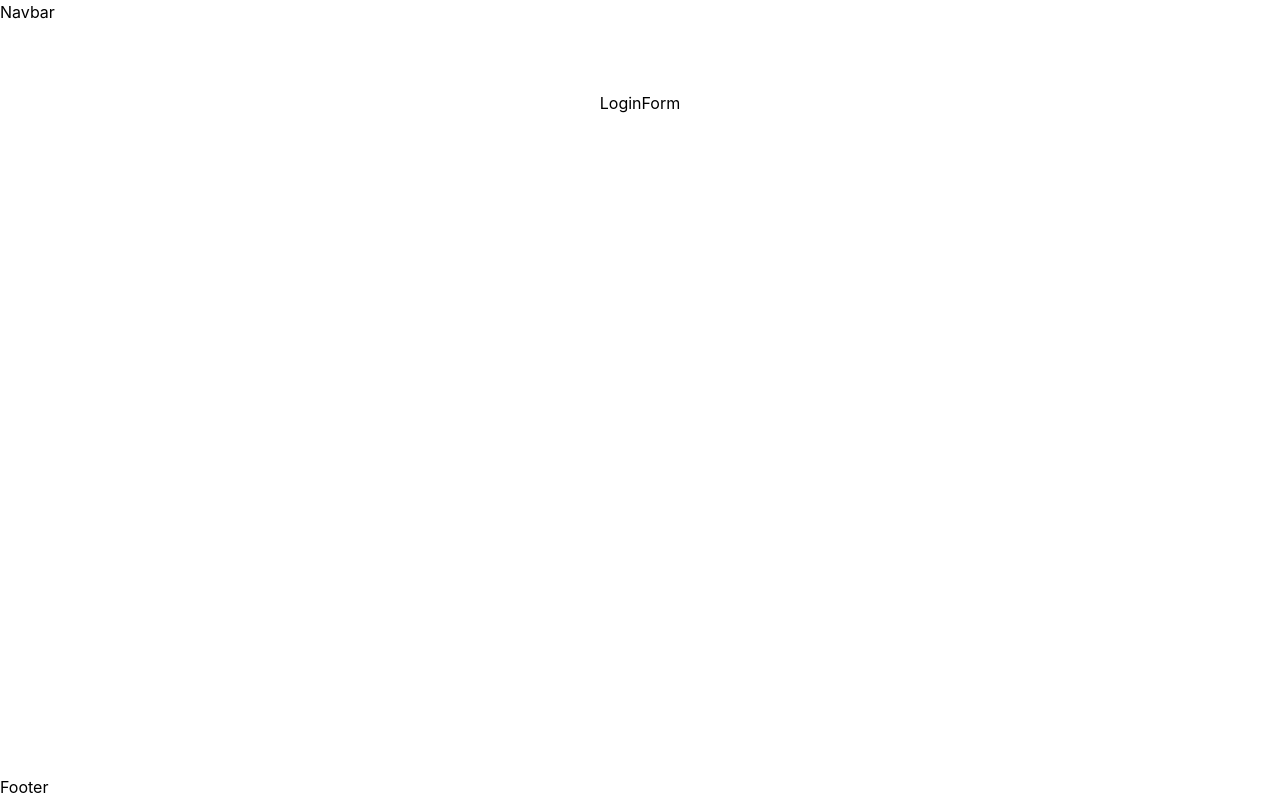
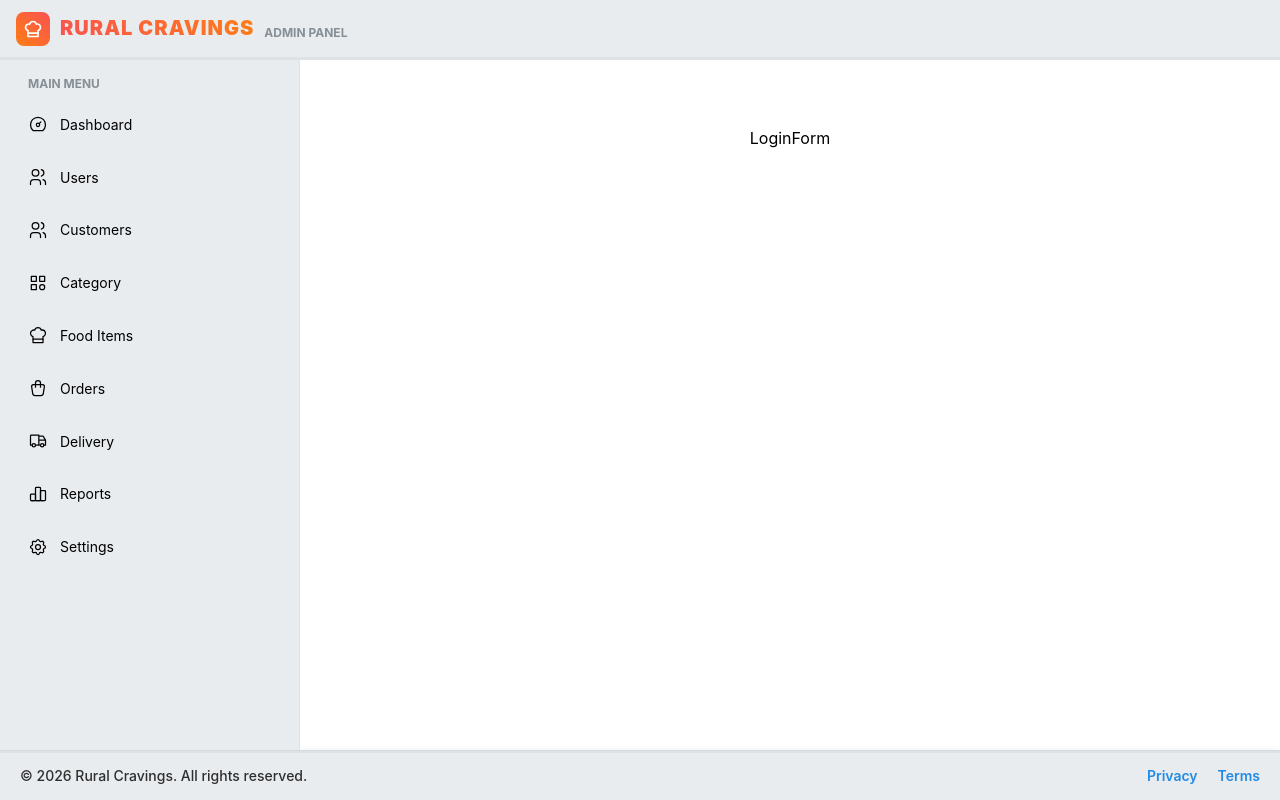
Before and after one commit to CheSubhro/Rural-Cravings, a React (Vite) app in the folder Admin Panel/Frontend/: page /login in a window 1280 px wide. Built offline with nearby package versions, Linux system fonts and the light colour scheme.

Commit message:
feat: implement responsive app shell layout with integrated navbar, sidebar and footer

```diff
--- a/Admin Panel/Frontend/package.json
+++ b/Admin Panel/Frontend/package.json
@@ -13,6 +13,7 @@
     "@mantine/core": "^9.3.1",
     "@mantine/hooks": "^9.3.1",
     "@reduxjs/toolkit": "^2.12.0",
+    "@tabler/icons-react": "^3.44.0",
     "axios": "^1.15.2",
     "clsx": "^2.1.1",
     "react": "^19.2.5",
--- a/Admin Panel/Frontend/src/components/layout/Footer/Footer.jsx
+++ b/Admin Panel/Frontend/src/components/layout/Footer/Footer.jsx
@@ -1,10 +1,30 @@
 
-import React from 'react'
+import { Group, Text, Anchor, Box } from '@mantine/core';
 
 const Footer = () => {
     return (
-        <div>Footer</div>
-    )
-}
+        <Box
+            h="100%"
+            style={{
+                display: 'flex',
+                alignItems: 'center',
+                justifyContent: 'space-between',
+                paddingLeft: '20px',
+                paddingRight: '20px',
+                borderTop: '2px solid #dee2e6',
+                backgroundColor: '#e9ecef',
+                boxShadow: '0 -2px 5px rgba(0,0,0,0.05)'
+            }}
+        >
+            <Text size="sm" fw={500} c="dark">
+                © 2026 Rural Cravings. All rights reserved.
+            </Text>
+            <Group gap="lg">
+                <Anchor href="#" size="sm" c="blue" fw={600}>Privacy</Anchor>
+                <Anchor href="#" size="sm" c="blue" fw={600}>Terms</Anchor>
+            </Group>
+        </Box>
+    );
+};
 
-export default Footer
+export default Footer;
--- a/Admin Panel/Frontend/src/components/layout/Navbar/Navbar.jsx
+++ b/Admin Panel/Frontend/src/components/layout/Navbar/Navbar.jsx
@@ -1,10 +1,43 @@
 
-import React from 'react'
+import React from 'react';
+import { Group, Burger, Text, ThemeIcon } from '@mantine/core';
+import { IconChefHat } from '@tabler/icons-react';
 
-const Navbar = () => {
+const Navbar = ({ opened, toggle }) => {
     return (
-        <div>Navbar</div>
-    )
-}
+        <Group
+            h="100%"
+            px="md"
+            justify="space-between"
+            style={{
+                backgroundColor: '#e9ecef',
+                borderBottom: '2px solid #dee2e6'
+            }}
+        >
+        <Group>
+            <Burger opened={opened} onClick={toggle} hiddenFrom="sm" size="sm" />
 
-export default Navbar
+            <Group gap="xs">
+            <ThemeIcon size="lg" variant="gradient" gradient={{ from: 'orange', to: 'red', deg: 45 }}>
+                <IconChefHat size={20} />
+            </ThemeIcon>
+            <Text
+                size="xl"
+                fw={900}
+                variant="gradient"
+                gradient={{ from: 'red', to: 'orange', deg: 45 }}
+                style={{ letterSpacing: '1px', textTransform: 'uppercase' }}
+            >
+                Rural Cravings
+            </Text>
+            <Text size="xs" fw={700} c="dimmed" style={{ marginTop: '10px' }}>
+                ADMIN PANEL
+            </Text>
+            </Group>
+        </Group>
+
+        </Group>
+    );
+};
+
+export default Navbar;
--- /dev/null
+++ b/Admin Panel/Frontend/src/components/layout/Sidebar/Sidebar.jsx
@@ -0,0 +1,45 @@
+
+import { NavLink, Stack, Text } from '@mantine/core';
+import {
+  IconDashboard, IconUsers, IconShoppingBag, IconCategory,
+  IconChefHat, IconTruck, IconChartBar, IconSettings
+} from '@tabler/icons-react';
+import { Link, useLocation } from 'react-router-dom';
+
+const Sidebar = () => {
+
+    const location = useLocation();
+
+    const menuItems = [
+        { label: 'Dashboard', icon: IconDashboard, link: '/' },
+        { label: 'Users', icon: IconUsers, link: '/users' },
+        { label: 'Customers', icon: IconUsers, link: '/customers' },
+        { label: 'Category', icon: IconCategory, link: '/categories' },
+        { label: 'Food Items', icon: IconChefHat, link: '/food-items' },
+        { label: 'Orders', icon: IconShoppingBag, link: '/orders' },
+        { label: 'Delivery', icon: IconTruck, link: '/delivery' },
+        { label: 'Reports', icon: IconChartBar, link: '/reports' },
+        { label: 'Settings', icon: IconSettings, link: '/settings' },
+    ];
+
+    return (
+        <Stack gap="xs" p="md">
+            <Text size="xs" fw={700} c="dimmed" tt="uppercase" px="sm">Main Menu</Text>
+            {menuItems.map((item) => (
+                <NavLink
+                key={item.label}
+                label={item.label}
+                component={Link}
+                to={item.link}
+                leftSection={<item.icon size={20} stroke={1.5} />}
+                active={location.pathname === item.link}
+                variant="filled"
+                py={9}
+                style={{ borderRadius: '8px' }}
+                />
+            ))}
+        </Stack>
+    );
+};
+
+export default Sidebar;
--- /dev/null
+++ b/Admin Panel/Frontend/src/components/layout/Sidebar/index.js
@@ -0,0 +1,2 @@
+
+export { default } from './Sidebar';
--- a/Admin Panel/Frontend/src/components/layout/index.js
+++ b/Admin Panel/Frontend/src/components/layout/index.js
@@ -1,3 +1,4 @@
 
 export { default as Navbar } from './Navbar';
+export { default as Sidebar } from './Sidebar';
 export { default as Footer } from './Footer';
--- a/Admin Panel/Frontend/src/layouts/MainLayout.jsx
+++ b/Admin Panel/Frontend/src/layouts/MainLayout.jsx
@@ -1,19 +1,39 @@
 
 import React from 'react';
-import { Box, Flex } from '@mantine/core';
-import { Navbar, Footer } from '../components/layout/index';
+import { AppShell } from '@mantine/core';
+import { useDisclosure } from '@mantine/hooks';
+import { Navbar, Footer, Sidebar } from '../components/layout/index';
 
 const MainLayout = ({ children }) => {
+
+    const [opened, { toggle }] = useDisclosure();
     return (
-        <Flex direction="column" mih="100vh">
-            <Navbar />
+        <AppShell
+            header={{ height: 60 }}
+            navbar={{
+                width: 300,
+                breakpoint: 'sm',
+                collapsed: { mobile: !opened }
+            }}
+            footer={{ height: 50 }}
+            padding="md"
+        >
+            <AppShell.Header>
+                <Navbar opened={opened} toggle={toggle} />
+            </AppShell.Header>
 
-            <Box component="main" style={{ flex: 1, padding: '16px' }}>
+            <AppShell.Navbar style={{ backgroundColor: '#e9ecef', borderRight: '1px solid #dee2e6' }}>
+                <Sidebar />
+            </AppShell.Navbar>
+
+            <AppShell.Main>
                 {children}
-            </Box>
+            </AppShell.Main>
 
-            <Footer />
-        </Flex>
+            <AppShell.Footer>
+                <Footer />
+            </AppShell.Footer>
+        </AppShell>
     );
 };
 
```
Also changed, not shown: 1 other file (tests, documents, lock files or other folders).
